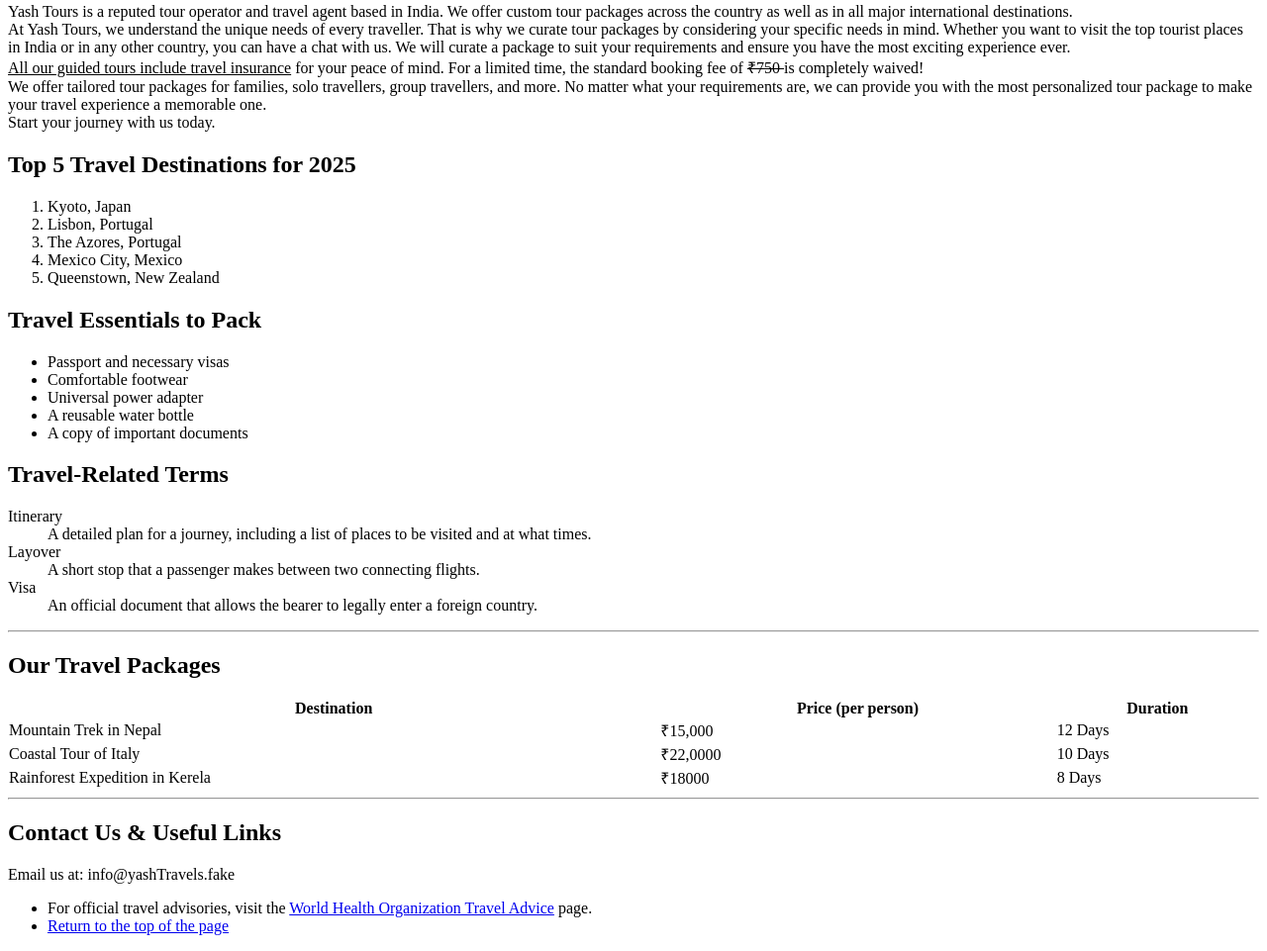
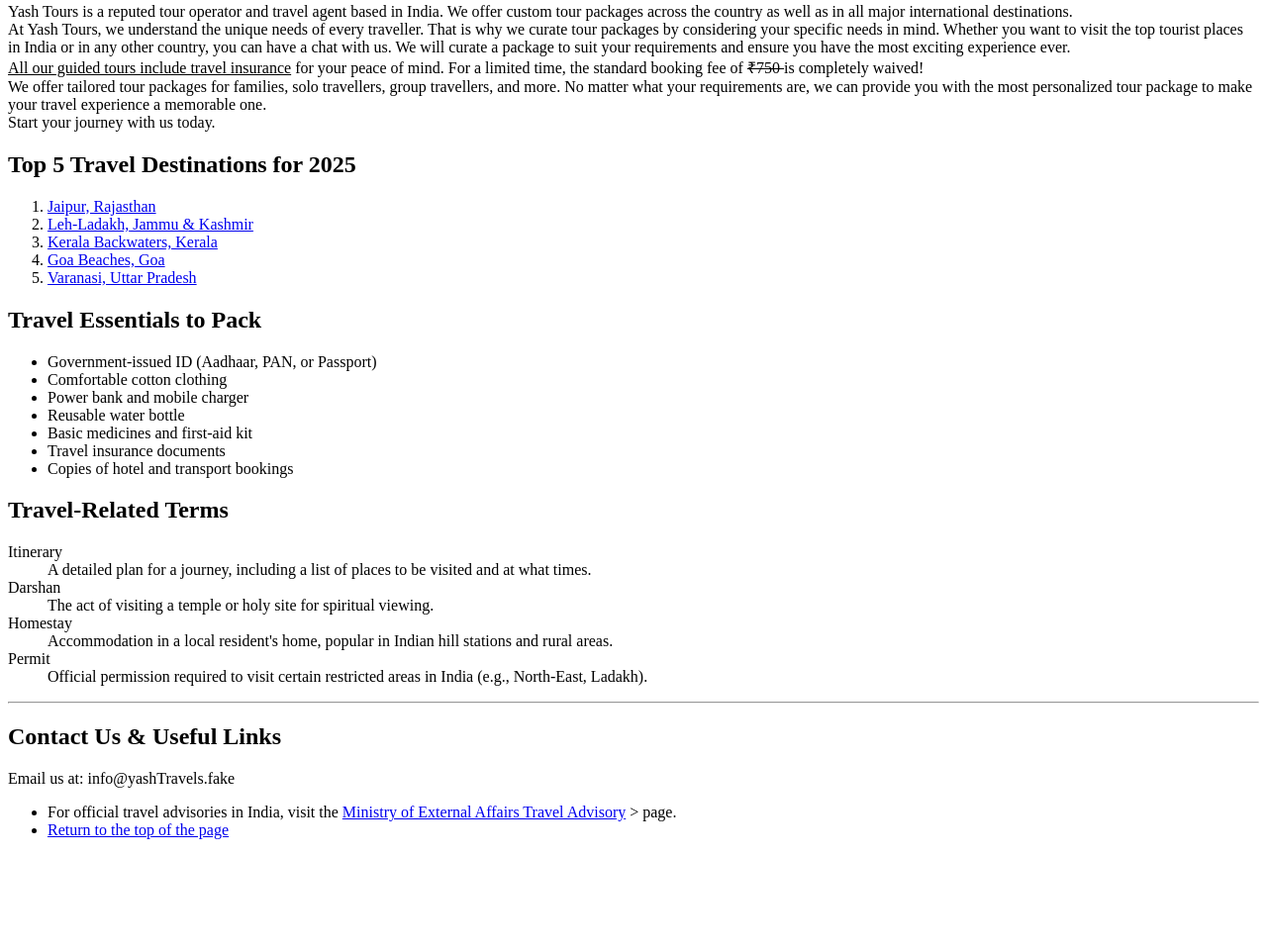
Before and after one commit to yashKardam247/yash_25004377, a plain HTML site: page index.html in a window 1280 px wide. Shown: the part 169-1130 px from the top of the page at 99% size. After the commit the page ends 1033 px from the top, so only its background shows below. Drawn offline with Linux system fonts and the light colour scheme.

Commit message:
Update index.html
added location details

```diff
--- a/index.html
+++ b/index.html
@@ -11,7 +11,6 @@
     </header>
 
     <main>
-      <!-- About us section -->
       <h2>About Us</h2>
       <p>
         Yash Tours is a reputed tour operator and travel agent based in India.
@@ -36,85 +35,58 @@
         <br />
         Start your journey with us today.
       </p>
-      <!-- Details Section -->
       <section>
             <h2>Top 5 Travel Destinations for 2025</h2>
+
               <ol>
-                <li>Kyoto, Japan</li>
-                <li>Lisbon, Portugal</li>
-                <li>The Azores, Portugal</li>
-                <li>Mexico City, Mexico</li>
-                <li>Queenstown, New Zealand</li>
+             <li><a href="jaipur.html">Jaipur, Rajasthan</a></li>
+             <li><a href="leh-ladakh.html">Leh-Ladakh, Jammu & Kashmir</a></li>
+             <li><a href="kerala.html">Kerala Backwaters, Kerala</a></li>
+             <li><a href="goa.html">Goa Beaches, Goa</a></li>
+             <li><a href="varanasi.html">Varanasi, Uttar Pradesh</a></li>
               </ol>
 
             <h2>Travel Essentials to Pack</h2>
+
         <ul>
-                <li>Passport and necessary visas</li>
-                <li>Comfortable footwear</li>
-                <li>Universal power adapter</li>
-                <li>A reusable water bottle</li>
-                <li>A copy of important documents</li>
+          <li>Government-issued ID (Aadhaar, PAN, or Passport)</li>
+          <li>Comfortable cotton clothing</li>
+          <li>Power bank and mobile charger</li>
+          <li>Reusable water bottle</li>
+          <li>Basic medicines and first-aid kit</li>
+          <li>Travel insurance documents</li>
+          <li>Copies of hotel and transport bookings</li>
         </ul>
 
             <h2>Travel-Related Terms</h2>
+
         <dl>
           <dt>Itinerary</dt>
           <dd>A detailed plan for a journey, including a list of places to be visited and at what times.</dd>
-                <dt>Layover</dt>
-                <dd>A short stop that a passenger makes between two connecting flights.</dd>
-                <dt>Visa</dt>
-                <dd>An official document that allows the bearer to legally enter a foreign country.</dd>
+          <dt>Darshan</dt>
+          <dd>The act of visiting a temple or holy site for spiritual viewing.</dd>
+          <dt>Homestay</dt>
+          <dd>Accommodation in a local resident's home, popular in Indian hill stations and rural areas.</dd>
+          <dt>Permit</dt>
+          <dd>Official permission required to visit certain restricted areas in India (e.g., North-East, Ladakh).</dd>
         </dl>
         </section>
 
         <hr>
-        <!-- Table -->
-        <section>
-            <h2>Our Travel Packages</h2>
-            <table style="width:100%; border-collapse: collapse; border: 1px;">
-                <thead>
-                    <tr>
-                        <th>Destination</th>
-                        <th>Price (per person)</th>
-                        <th>Duration</th>
-                    </tr>
-                </thead>
-                <tbody>
-                    <tr>
-                        <td>Mountain Trek in Nepal</td>
-                        <td>₹15,000</td>
-                        <td>12 Days</td>
-                    </tr>
-                    <tr>
-                        <td>Coastal Tour of Italy</td>
-                        <td>₹22,0000</td>
-                        <td>10 Days</td>
-                    </tr>
-                    <tr>
-                        <td>Rainforest Expedition in Kerela</td>
-                        <td>₹18000</td>
-                        <td>8 Days</td>
-                    </tr>
-                </tbody>
-            </table>
-        </section>
 
-        <hr>
     </main>
 
     <footer id="contact">
       <h2>Contact Us & Useful Links</h2>
       <p>Email us at: info@yashTravels.fake</p>
-      <!-- External HyperLink -->
+
       <ul>
           <li>
-          For official travel advisories, visit the
-          <a href="https://www.who.int/travel-advice" target="_blank"
-            >World Health Organization Travel Advice</a
-          >
-          page.
+            For official travel advisories in India, visit the
+            <a href="https://www.mea.gov.in/travel-advisory.htm" target="_blank"
+              >Ministry of External Affairs Travel Advisory</a>
+            > page.
           </li>
-         <!-- Internal Hyperlink -->
           <li>
             <a href="#">Return to the top of the page</a>
           </li>
```
Lines whose indentation alone changed are shown as unchanged.
